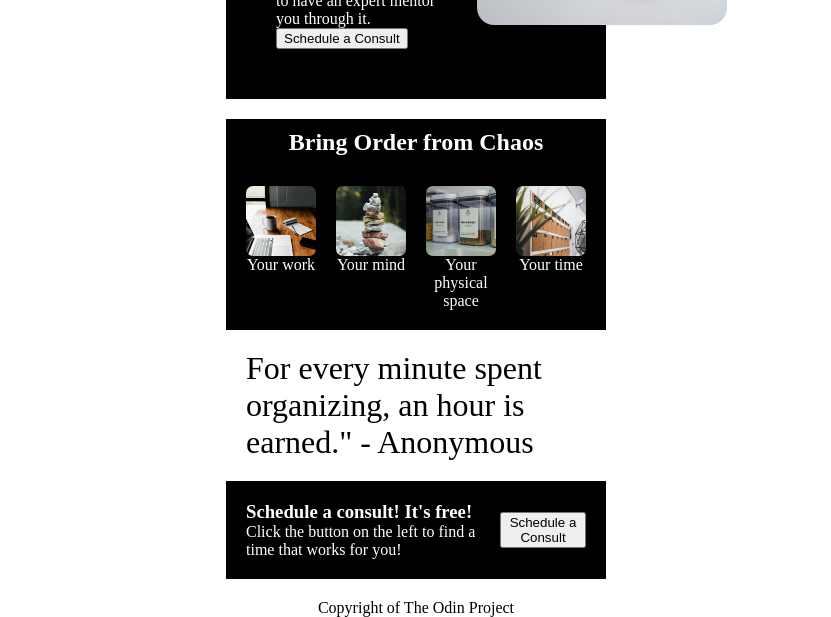
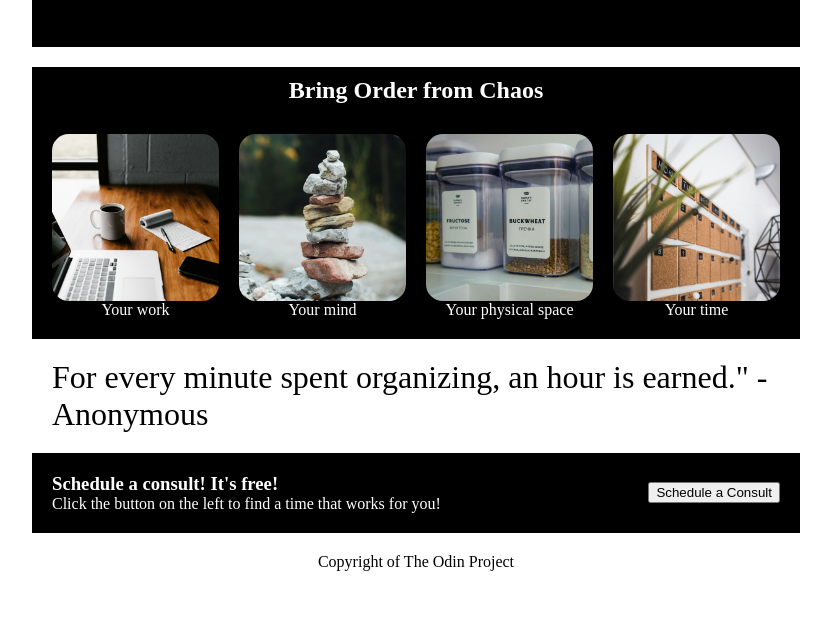
Before and after one commit to RachelAWilson/organization-gurus, a plain HTML site: page index.html in a window 1280 px wide. Shown: the part 400-1017 px from the top of the page, without its empty margins (224-1055 px from the left). After the commit the page ends 971 px from the top, so only its background shows below. Drawn offline with Linux system fonts and the light colour scheme; a web font is replaced by a local one.

Commit message:
Change margin to percentage instead of fixed px.

```diff
--- a/style.css
+++ b/style.css
@@ -19,8 +19,8 @@ h1 {
 
 body {
   height: 100vh;
-  margin-left: 450px;
-  margin-right: 450px;
+  margin-left: 20%;
+  margin-right: 20%;
   overflow: hidden;
   display: flex;
   flex-direction: column;
```
